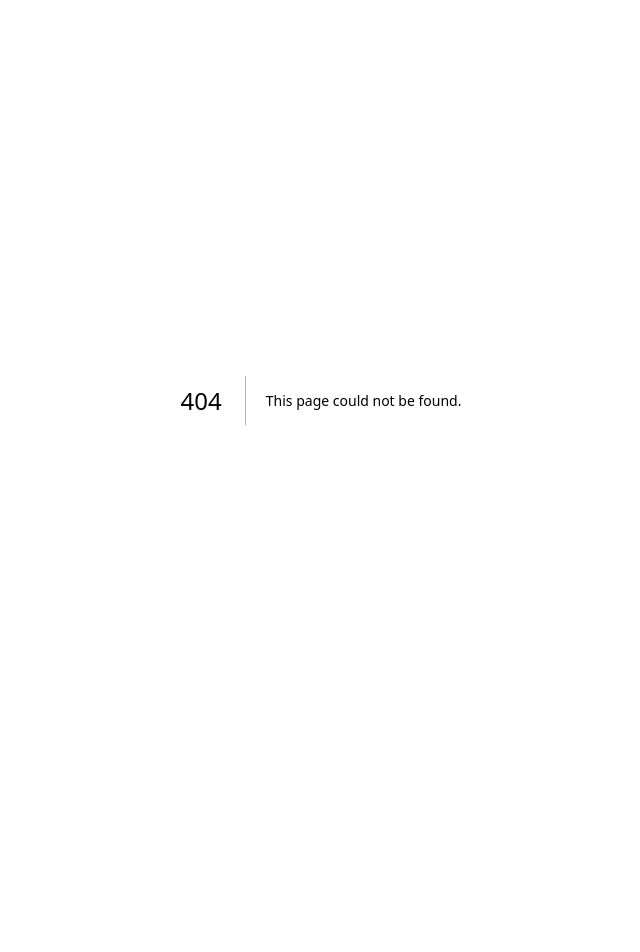
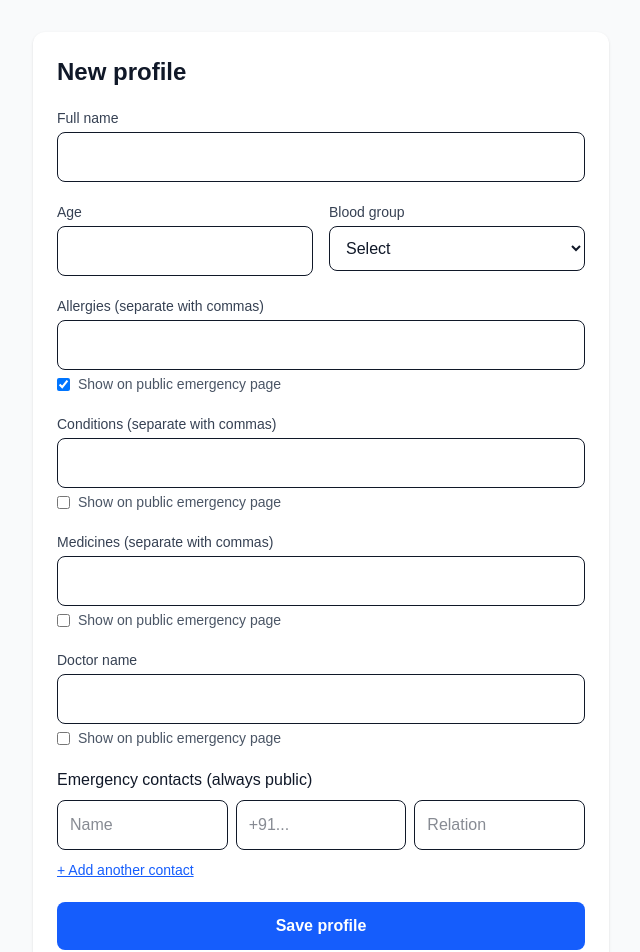
Before and after one commit to Hassancoding010/Placement_Project, a Next.js app: page /profile/new in a window 1280 px wide. Before the commit this address had no page. Shown: the top 952 px of the page, without its empty margins (319-959 px from the left). Before the commit the page ends 800 px from the top, so only its background shows below. Built offline with nearby package versions, Linux system fonts and the light colour scheme.

Commit message:
Add profile form with validation

```diff
--- a/app/globals.css
+++ b/app/globals.css
@@ -5,7 +5,7 @@
   --foreground: #171717;
 }
 
-@theme inline {
+:root {
   --color-background: var(--background);
   --color-foreground: var(--foreground);
   --font-sans: var(--font-geist-sans);
--- /dev/null
+++ b/app/profile/new/page.tsx
@@ -0,0 +1,163 @@
+"use client";
+
+import { useState } from "react";
+import { useRouter } from "next/navigation";
+
+const BLOOD_GROUPS = ["A+", "A-", "B+", "B-", "AB+", "AB-", "O+", "O-"];
+
+type Contact = { name: string; phone: string; relation: string };
+
+const emptyContact: Contact = { name: "", phone: "", relation: "" };
+
+export default function NewProfilePage() {
+  const router = useRouter();
+  const [fullName, setFullName] = useState("");
+  const [age, setAge] = useState("");
+  const [bloodGroup, setBloodGroup] = useState("");
+  const [allergies, setAllergies] = useState("");
+  const [conditions, setConditions] = useState("");
+  const [medicines, setMedicines] = useState("");
+  const [doctorName, setDoctorName] = useState("");
+  const [contacts, setContacts] = useState<Contact[]>([{ ...emptyContact }]);
+  const [pub, setPub] = useState({
+    allergies: true,
+    conditions: false,
+    medicines: false,
+    doctor_name: false,
+  });
+  const [error, setError] = useState("");
+  const [success, setSuccess] = useState("");
+
+  function updateContact(i: number, field: keyof Contact, value: string) {
+    setContacts(contacts.map((c, idx) => (idx === i ? { ...c, [field]: value } : c)));
+  }
+
+  function toList(text: string) {
+    return text.split(",").map((s) => s.trim()).filter(Boolean);
+  }
+
+  function handleSubmit(e: React.FormEvent) {
+    e.preventDefault();
+    setError("");
+    setSuccess("");
+
+    if (!fullName.trim()) return setError("Full name is required.");
+    const ageNum = Number(age);
+    if (!ageNum || ageNum < 0 || ageNum > 120) return setError("Enter a valid age.");
+    if (!bloodGroup) return setError("Select a blood group.");
+
+    const filled = contacts.filter((c) => c.name || c.phone);
+    if (filled.length === 0) return setError("Add at least one emergency contact.");
+    for (const c of filled) {
+      if (!c.name.trim()) return setError("Each contact needs a name.");
+      if (!/^\+?[0-9]{10,13}$/.test(c.phone.replace(/\s/g, "")))
+        return setError("Enter a valid phone number, e.g. +919800000001.");
+    }
+
+    const payload = {
+      full_name: fullName.trim(),
+      age: ageNum,
+      blood_group: bloodGroup,
+      allergies: toList(allergies),
+      conditions: toList(conditions),
+      medicines: toList(medicines),
+      doctor_name: doctorName.trim(),
+      contacts: filled,
+      public: pub,
+    };
+
+    // Mock save. B's POST /api/profile will replace this.
+    console.log("Would send to POST /api/profile:", payload);
+    setSuccess("Profile saved (mock). Redirecting...");
+    setTimeout(() => router.push("/dashboard"), 1000);
+  }
+
+  const input = "w-full border rounded-lg p-3 bg-white text-gray-900";
+  const label = "block text-sm font-medium text-gray-700 mb-1";
+
+  return (
+    <main className="min-h-screen bg-gray-50 p-4 sm:p-8 text-gray-900">
+      <form onSubmit={handleSubmit} className="max-w-xl mx-auto bg-white p-6 rounded-xl shadow space-y-5">
+        <h1 className="text-2xl font-bold">New profile</h1>
+
+        <div>
+          <label className={label}>Full name</label>
+          <input className={input} value={fullName} onChange={(e) => setFullName(e.target.value)} />
+        </div>
+
+        <div className="grid grid-cols-2 gap-4">
+          <div>
+            <label className={label}>Age</label>
+            <input type="number" className={input} value={age} onChange={(e) => setAge(e.target.value)} />
+          </div>
+          <div>
+            <label className={label}>Blood group</label>
+            <select className={input} value={bloodGroup} onChange={(e) => setBloodGroup(e.target.value)}>
+              <option value="">Select</option>
+              {BLOOD_GROUPS.map((g) => (
+                <option key={g} value={g}>{g}</option>
+              ))}
+            </select>
+          </div>
+        </div>
+
+        {(
+          [
+            ["allergies", "Allergies", allergies, setAllergies],
+            ["conditions", "Conditions", conditions, setConditions],
+            ["medicines", "Medicines", medicines, setMedicines],
+          ] as const
+        ).map(([key, title, value, setter]) => (
+          <div key={key}>
+            <label className={label}>{title} (separate with commas)</label>
+            <input className={input} value={value} onChange={(e) => setter(e.target.value)} />
+            <label className="flex items-center gap-2 mt-1 text-sm text-gray-600">
+              <input
+                type="checkbox"
+                checked={pub[key]}
+                onChange={(e) => setPub({ ...pub, [key]: e.target.checked })}
+              />
+              Show on public emergency page
+            </label>
+          </div>
+        ))}
+
+        <div>
+          <label className={label}>Doctor name</label>
+          <input className={input} value={doctorName} onChange={(e) => setDoctorName(e.target.value)} />
+          <label className="flex items-center gap-2 mt-1 text-sm text-gray-600">
+            <input
+              type="checkbox"
+              checked={pub.doctor_name}
+              onChange={(e) => setPub({ ...pub, doctor_name: e.target.checked })}
+            />
+            Show on public emergency page
+          </label>
+        </div>
+
+        <div>
+          <p className="font-medium mb-2">Emergency contacts (always public)</p>
+          {contacts.map((c, i) => (
+            <div key={i} className="grid grid-cols-3 gap-2 mb-2">
+              <input className={input} placeholder="Name" value={c.name} onChange={(e) => updateContact(i, "name", e.target.value)} />
+              <input className={input} placeholder="+91..." value={c.phone} onChange={(e) => updateContact(i, "phone", e.target.value)} />
+              <input className={input} placeholder="Relation" value={c.relation} onChange={(e) => updateContact(i, "relation", e.target.value)} />
+            </div>
+          ))}
+          {contacts.length < 3 && (
+            <button type="button" onClick={() => setContacts([...contacts, { ...emptyContact }])} className="text-blue-600 text-sm underline">
+              + Add another contact
+            </button>
+          )}
+        </div>
+
+        {error && <p className="text-red-600 text-sm">{error}</p>}
+        {success && <p className="text-green-600 text-sm">{success}</p>}
+
+        <button type="submit" className="w-full bg-blue-600 text-white rounded-lg p-3 font-semibold">
+          Save profile
+        </button>
+      </form>
+    </main>
+  );
+}
```
